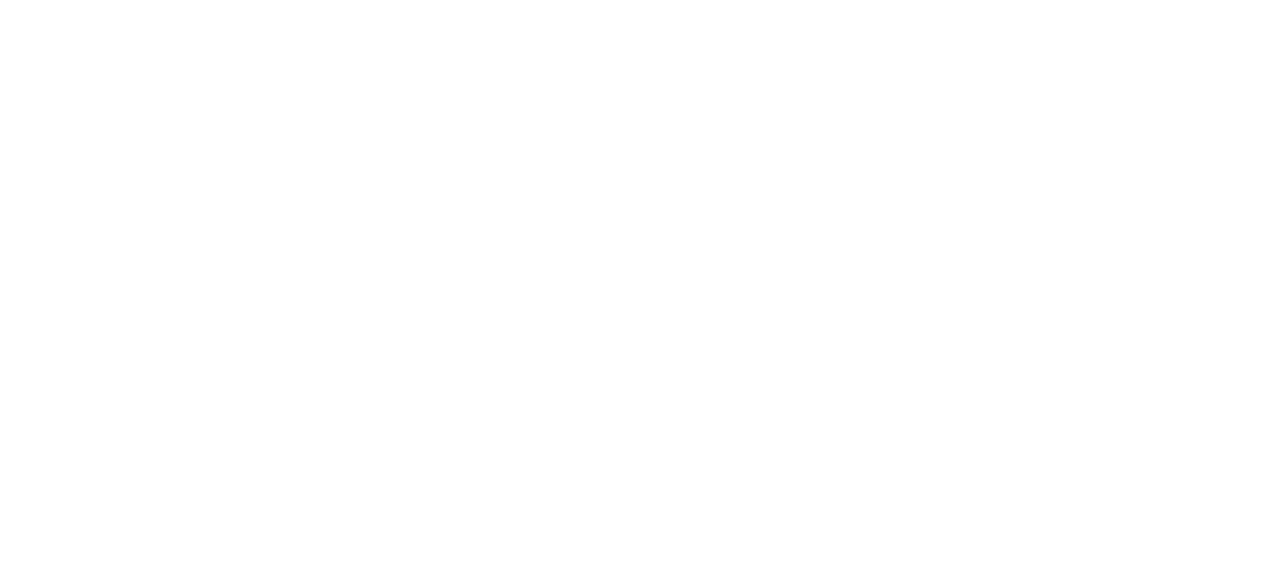
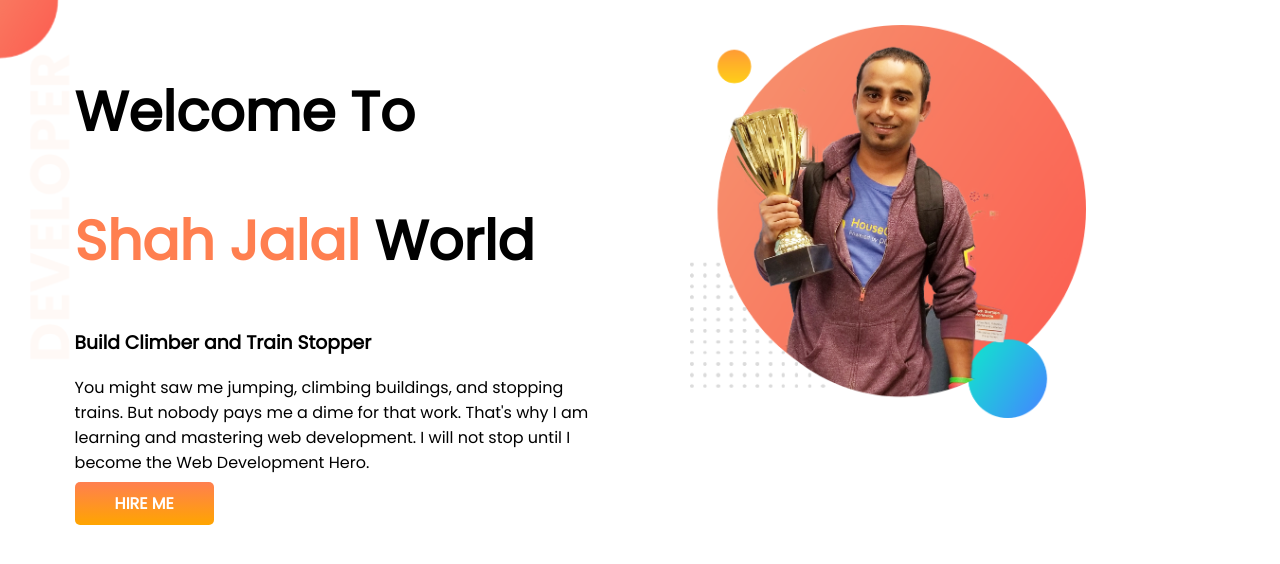
Before and after one commit to ProgrammerShahJalal/developer-portfolio, a plain HTML site: page index.html in a window 1280 px wide. Drawn offline with Linux system fonts and the light colour scheme.

Commit message:
top header added

```diff
--- a/index.html
+++ b/index.html
@@ -1,13 +1,34 @@
 <!DOCTYPE html>
 <html lang="en">
+
 <head>
     <meta charset="UTF-8">
     <meta http-equiv="X-UA-Compatible" content="IE=edge">
     <meta name="viewport" content="width=device-width, initial-scale=1.0">
     <title>Shah Jalal Portfolio</title>
+    <link rel="preconnect" href="https://fonts.googleapis.com">
+    <link rel="preconnect" href="https://fonts.gstatic.com" crossorigin>
+    <link href="https://fonts.googleapis.com/css2?family=Poppins&display=swap" rel="stylesheet">
     <link rel="stylesheet" href="style.css">
 </head>
+
 <body>
+    <section class="top-header">
+        <div class="half-width">
+            <h1>Welcome To</h1>
+            <h1> <span class="name">Shah Jalal</span> World</h1>
+            <h3>Build Climber and Train Stopper</h3>
+            <p>You might saw me jumping, climbing buildings, and stopping trains. But nobody pays me a dime for that
+                work.
+                That's why I am learning and mastering web development. I will not stop until I become the Web
+                Development
+                Hero.</p>
+            <a class="link-button" target="_blank" href="https://www.linkedin.com/in/mdshahjalal1/">HIRE ME</a>
+        </div>
+        <div class="half-width">
+            <img src="images/jhankar.png" alt="image of Jhanker">
+        </div>
+    </section>
+</body>
 
-</body>
 </html>
--- a/style.css
+++ b/style.css
@@ -0,0 +1,37 @@
+body{
+    font-family: 'Poppins', sans-serif;
+    margin: 0;
+}
+.name{
+    color: coral;
+}
+section{
+    display: flex;
+    padding-left: 50px;
+}
+.half-width{
+    width: 50%;
+    padding: 2%;
+}
+.half-width img{
+    width: 70%;
+}
+h1{
+    font-size: 55px;
+}
+p{
+    padding-right: 35px;
+}
+.link-button{
+    color: white;
+    font-weight: 700;
+    text-decoration: none;
+    background-image: linear-gradient(coral, orange );
+    padding: 10px 40px;
+    border-radius: 5px;
+    color: ;
+}
+.top-header{
+    background-image: url(images/top-banner.png);
+    background-repeat: no-repeat;
+}
```
Also changed, not shown: images/dream-bg.png (added), images/exp-bg.png (added), images/jhankar.png (added), images/jhankar2.png (added), images/my-bg.png (added), images/my-bg2.png (added), images/top-banner.png (added).
